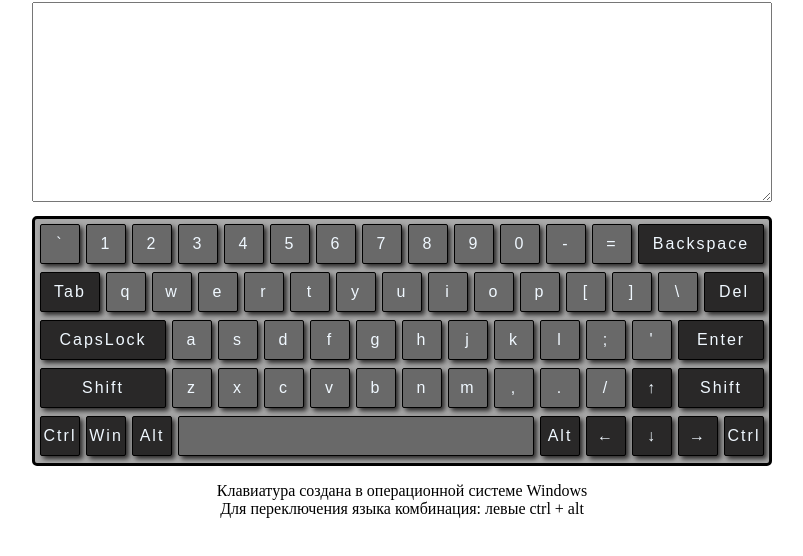
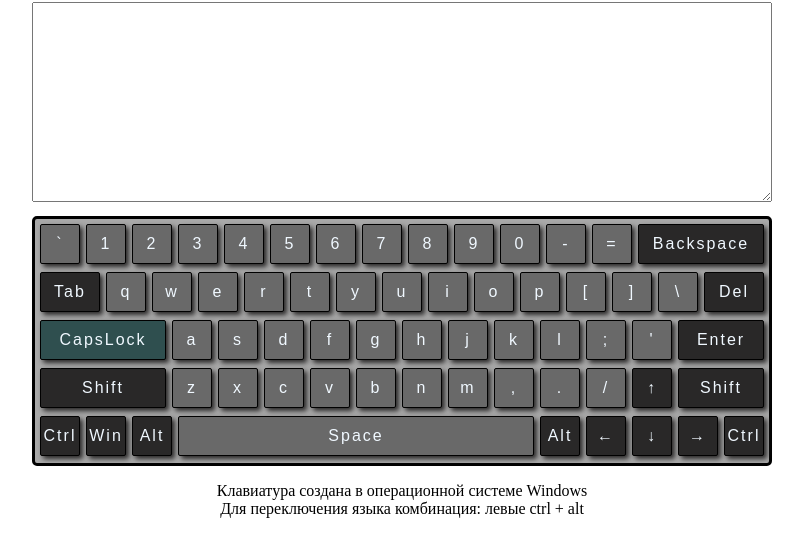
Before and after one commit to DonStacky/virtual-keyboard, a website with bundled scripts: page index.html in a window 1280 px wide. Both pictures are taken after a click on the element "CapsLock". Shown: the part 78-634 px from the top of the page, without its empty margins (238-1041 px from the left). Built offline with nearby package versions, Linux system fonts and the light colour scheme.

Commit message:
feat: add click for keys

```diff
--- a/js/main-layout.js
+++ b/js/main-layout.js
@@ -1,20 +1,25 @@
-export const Keyboard = {
+export const keyboard = {
+
   elements: {
     main: null,
     keysContainer: null,
     keys: [],
   },
+
   properties: {
     value: '',
     capsLock: false,
   },
+
   init() {
     this.elements.main = document.createElement('div');
     this.elements.main.classList.add('keyboard');
     this.elements.main.appendChild(this.createKeys());
     document.body.appendChild(this.elements.main);
   },
+
   createKeys() {
+
     const fragment = document.createDocumentFragment();
     const key = [
       '`', '1', '2', '3', '4', '5', '6', '7', '8', '9', '0', '-', '=', 'Backspace',
@@ -24,7 +29,7 @@ export const Keyboard = {
       'Ctrl', 'Win', 'Alt', 'Space', 'Alt', '←', '↓', '→', 'Ctrl',
     ];
     const longKey = [
-      'Backspace', 'CapsLock', 'Shift',
+      'Backspace', 'CapsLock', 'Shift', 'Space'
     ];
     const middleKey = [
       'Enter', 'ShiftRight',
@@ -38,35 +43,80 @@ export const Keyboard = {
       keyElement.classList.add('key');
 
       if (shortKey.includes(item)) {
+
         keyElement.classList.add('keyboard__short-key');
         keyElement.textContent = item;
-        this.properties.value = item;
+        // this.properties.value = item;
+
       } else if (longKey.includes(item)) {
+
         keyElement.classList.add('keyboard__long-key');
         keyElement.textContent = item;
-        this.properties.value = item;
-        // if (item === 'Backspace') {
-        //   keyElement.addEventListener('click', () => {
-        //     this.properties.value = this.properties.value.substring(0, this.properties.valuelenght - 1);
-        //     this.triggerEvent('oninput');
-        //   })
-        // }
+        // this.properties.value = item;
+
+        if (item === 'Backspace') {
+
+          keyElement.addEventListener('click', () => {
+            this.properties.value = this.properties.value.substring(0, this.properties.value.length - 1);
+            this.triggerEvent('oninput');
+          })
+
+        }
+
+        if (item === 'CapsLock') {
+
+          keyElement.addEventListener('click', () => {
+            keyElement.classList.toggle('keyboard__key--active');
+            if (keyElement.classList.contains('keyboard__key--active')) {
+              this.properties.capsLock = true;
+            } else {
+              this.properties.capsLock = false;
+            }
+          })
+
+        }
+
+        if (item === 'Enter') {
+
+          keyElement.addEventListener('click', () => {
+            this.properties.value += '\n';
+            this.triggerEvent('oninput');
+          })
+
+        }
+
+        if (item === 'Space') {
+
+          keyElement.classList.add('keyboard__space');
+          keyElement.addEventListener('click', () => {
+            this.properties.value += ' ';
+            this.triggerEvent('oninput');
+          })
+
+        }
+
       } else if (middleKey.includes(item)) {
+
         keyElement.classList.add('keyboard__middle-key');
+
         if (item === 'ShiftRight') {
           keyElement.textContent = 'Shift';
         } else {
           keyElement.textContent = item;
         }
-        this.properties.value = item;
-      } else if (item === 'Space') {
-        keyElement.classList.add('keyboard__space');
-        keyElement.textContent = '';
-        this.properties.value = item;
+
+        // this.properties.value = item;
+
       } else if (key.includes(item)) {
+
         keyElement.classList.add('keyboard__key');
         keyElement.textContent = item;
-        this.properties.value = this.properties.capsLock ? item.toUpperCase() : item.toLowerCase();
+
+        keyElement.addEventListener('click', () => {
+          this.properties.value += this.properties.capsLock ? item.toUpperCase() : item.toLowerCase();
+          this.triggerEvent('oninput')
+        })
+
       }
 
       fragment.appendChild(keyElement);
@@ -74,7 +124,12 @@ export const Keyboard = {
 
     return fragment;
   },
+
   toggleCapsLock() {
     console.log('CapsLock toggled');
   },
+
+  triggerEvent(handlerName) {
+    console.log('Event triggered. Handler Name: ' + handlerName);
+  }
 };
--- a/js/main.js
+++ b/js/main.js
@@ -1,4 +1,4 @@
-import { Keyboard } from './main-layout.js';
+import { keyboard } from './main-layout.js';
 
 const header = document.createElement('h1');
 header.textContent = 'RSS Виртуальная клавиатура';
@@ -8,7 +8,10 @@ const textarea = document.createElement('textarea');
 textarea.classList.add('textarea');
 document.body.append(textarea);
 
-Keyboard.init();
+keyboard.init();
+window.addEventListener('click', () => {
+  console.log(keyboard);
+})
 
 const footer = document.createElement('p');
 footer.innerHTML = 'Клавиатура создана в операционной системе Windows<br>Для переключения языка комбинация: левыe ctrl + alt';
--- a/styles.css
+++ b/styles.css
@@ -47,7 +47,7 @@
   border: 1px solid black;
   font-family: arial, sans-serif;
   letter-spacing: 2px;
-  transition: 0.3s;
+  transition: 0.1s;
   cursor: pointer;
   box-shadow: 3px 3px 5px 0px #292828;
 }
@@ -96,3 +96,6 @@
 .key:active {
   box-shadow: 0px 0px 0px 0px black;
 }
+.keyboard__key--active {
+  background-color: darkslategrey;
+}
```
